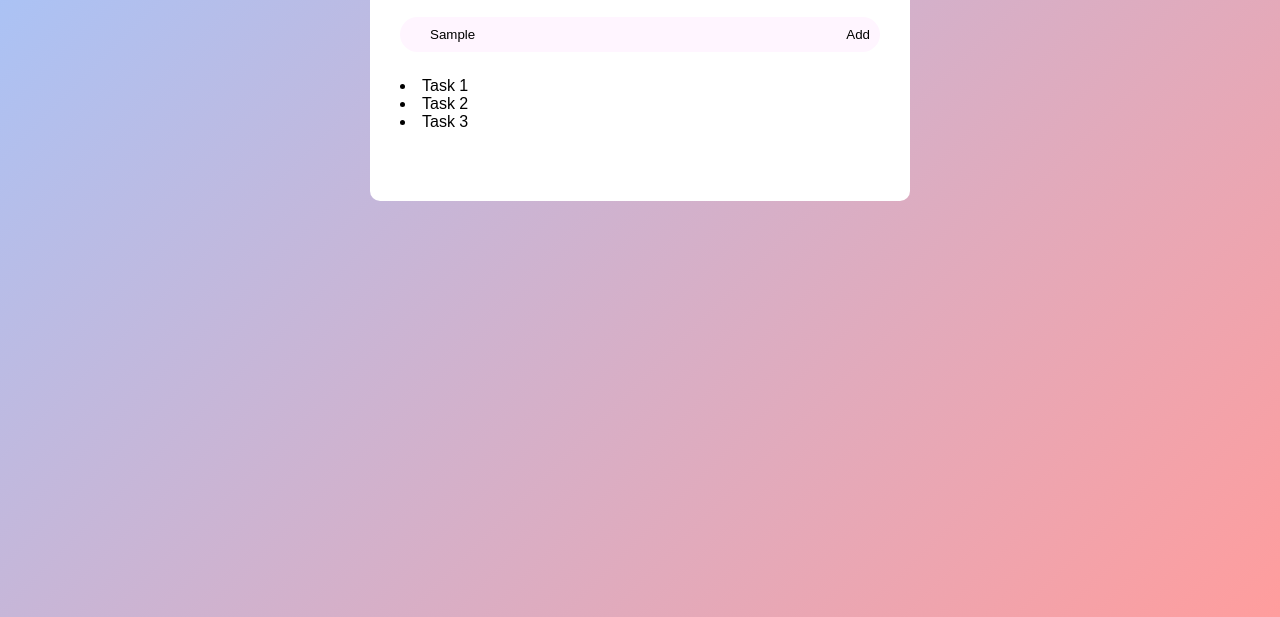
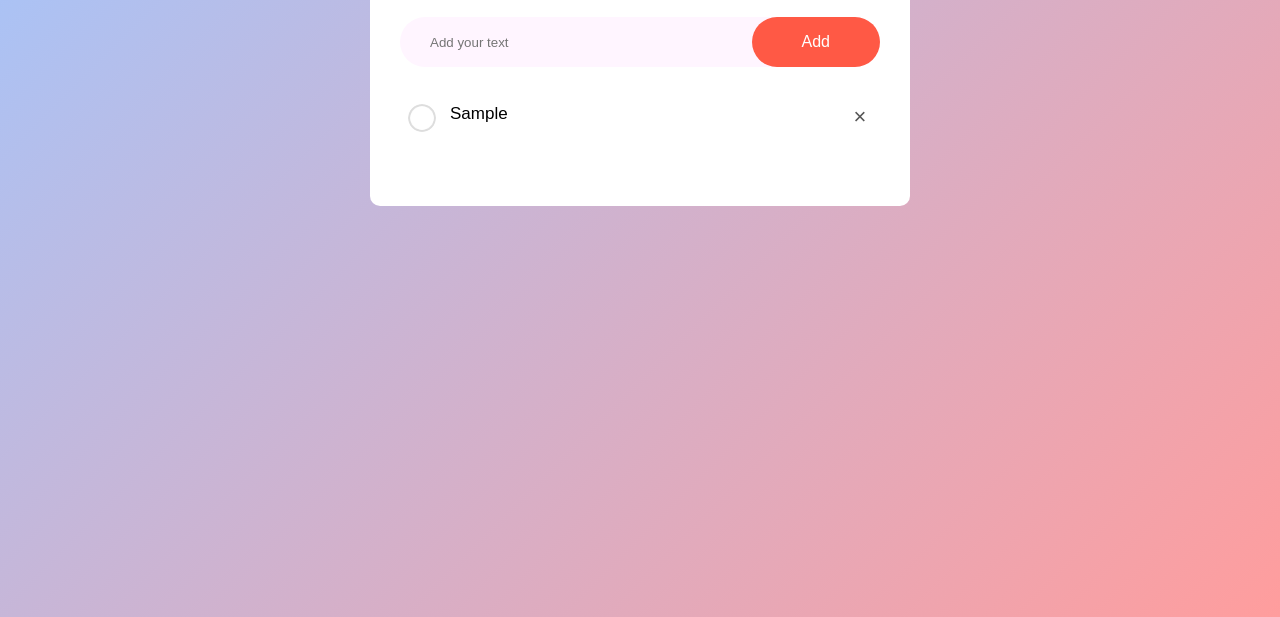
Before and after one commit to isaemi/to-do-list, a plain HTML site: page index.html in a window 1280 px wide. Both pictures are taken after typing "Sample" into the empty fields and a click on the button "Add". Shown: the part 183-800 px from the top of the page. Drawn offline with Linux system fonts and the light colour scheme.

Commit message:
12/01/2024

```diff
--- a/index.html
+++ b/index.html
@@ -12,15 +12,16 @@
             <h2> To-Do List <img src="images/icon.png"></h2>
             <div class="row">
                 <input type="text" id="input-box" placeholder="Add your text">
-                <button>Add</button>
+                <button onclick="addTask()">Add</button>
             </div>
-            <ul id="list-container"></ul>
-                <li>Task 1</li>
+            <ul id="list-container">
+                <!-- <li class="checked">Task 1</li>
                 <li>Task 2</li>
-                <li>Task 3</li>
+                <li>Task 3</li>  -->
             </ul>
         </div>
 
     </div>
+    <script src="script.js"></script>
 </body>
 </html>
--- /dev/null
+++ b/script.js
@@ -0,0 +1,39 @@
+const inputBox = document.getElementById("input-box");
+const listContainer = document.getElementById("list-container");
+
+function addTask(){
+    if(inputBox.value === ''){
+        alert("You must write something");
+    }
+    else{
+        let li = document.createElement("li");
+        li.innerHTML = inputBox.value;
+        listContainer.appendChild(li);
+        let span = document.createElement("span");
+        span.innerHTML = "\u00d7"
+        li.appendChild(span);
+    }
+    inputBox.value = "";
+    saveData();
+}
+
+listContainer.addEventListener("click", function(e){
+    if(e.target.tagName === "LI"){
+        e.target.classList.toggle("checked");
+        saveData();
+    }
+    else if(e.target.tagName === "SPAN"){
+        e.target.parentElement.remove();
+        saveData();
+    }
+}, false);
+
+function saveData(){
+    localStorage.setItem("data", listContainer.innerHTML);
+}
+
+function showTask(){
+    listContainer.innerHTML = localStorage.getItem("data");
+}
+
+showTask();
--- a/style.css
+++ b/style.css
@@ -56,5 +56,57 @@ button{
     border: none;
     outline: none;
     background: transparent;
-    padding: 10px;
+    padding: 16px 50px;
+    background: #ff5945;
+    color: #fff;
+    font-size: 16px;
+    cursor: pointer;
+    border-radius: 40px;
 }
+
+ul li{
+    list-style: none;
+    font-size: 17px;
+    padding: 12px 8px 12px 50px;
+    user-select: none;
+    cursor: pointer;
+    position: relative;
+}
+
+ul li::before{
+    content: '';
+    position: absolute;
+    height: 28px;
+    width: 28px;
+    border-radius: 50%;
+    background-image: url(images/unchecked.png);
+    background-size: cover;
+    background-position: center;
+    top: 12px;
+    left: 8px;
+}
+
+ul li.checked{
+    color: #555;
+    text-decoration: line-through;
+}
+
+ul li.checked::before{
+    background-image: url(images/checked.png);
+}
+
+ul li span{
+    position: absolute;
+    right: 0;
+    top: 5px;
+    width: 40px;
+    height: 40px;
+    font-size: 22px;
+    color: #555;
+    line-height: 40px;
+    text-align: center;
+}
+
+ul li span:hover{
+    background: #ff9d9d
+}
```
